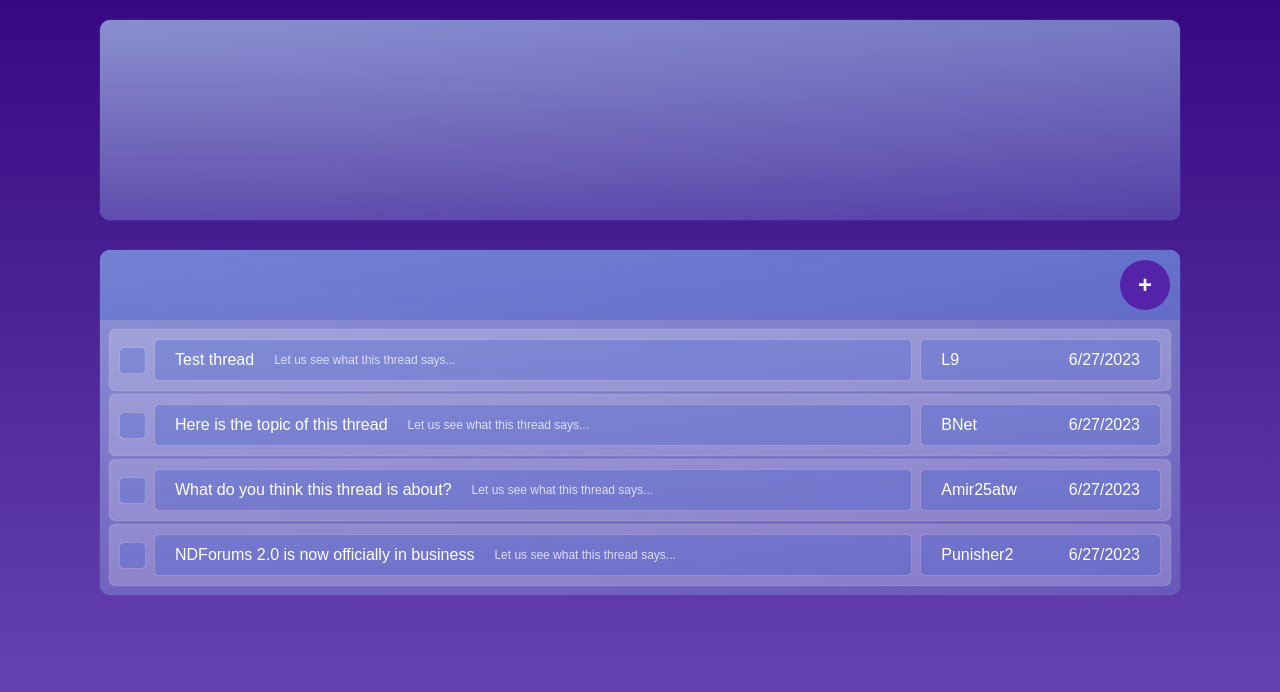
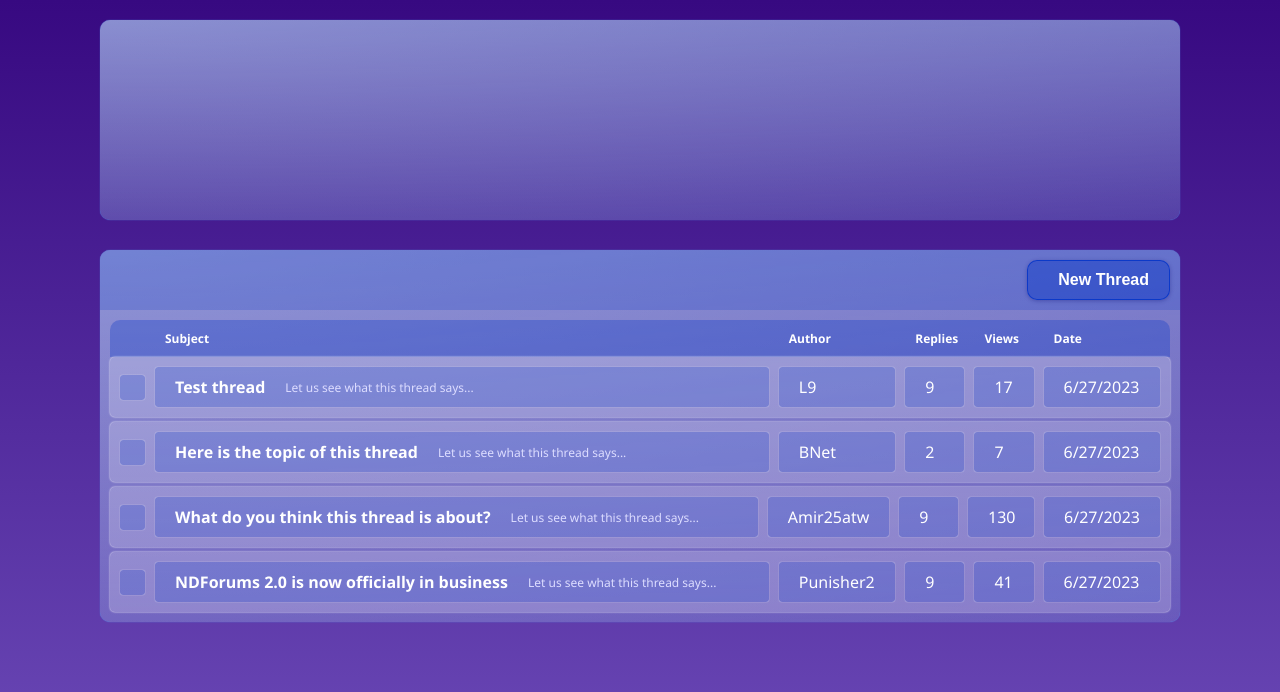
Before and after one commit to mbellman/ndf2, a React app: page / in a window 1280 px wide. Shown: the top 692 px of the page. Built offline with nearby package versions, Linux system fonts and the light colour scheme.

Commit message:
style/layout adjustments

```diff
--- a/src/App.scss
+++ b/src/App.scss
@@ -1,6 +1,6 @@
 body {
   margin: 0;
-  font-family: Arial, Helvetica, sans-serif;
+  font-family:'Segoe UI', Tahoma, Geneva, Verdana, sans-serif;
 }
 
 .app {
--- a/src/ForumPage.scss
+++ b/src/ForumPage.scss
@@ -27,22 +27,41 @@
 
   .create-button {
     align-items: center;
-    background-color: #52a;
+    background-color: rgba(0, 50, 200, 0.4);
     border: 0;
     justify-content: center;
-    border-radius: 50%;
+    border-radius: 10px;
+    box-shadow: 0 1px 4px 0 rgba(0,0,100,0.3);
+    border: 1px solid rgba(0, 50, 200, 0.8);
     color: #fff;
     cursor: pointer;
     display: flex;
-    font-size: 24px;
+    font-size: 16px;
     font-weight: bold;
-    height: 50px;
-    width: 50px;
+    padding: 10px 20px;
     transition: all 0.2s;
 
+    &::before {
+      content: '+';
+      margin-right: 10px;
+      transition: all 0.3s cubic-bezier(.29,2,.83,.67);
+      opacity: 0;
+      width: 0;
+    }
+
     &:hover {
-      background-color: #63b;
-      transform: rotate(90deg) scale(1.05);
+      background-color: rgba(0, 50, 200, 0.8);
+      transform: scale(1.05);
+
+      &::before {
+        transform: rotate(90deg);
+        opacity: 1;
+        width: 10px;
+      }
+    }
+
+    &:active {
+      transform: scale(1);
     }
   }
 }
--- a/src/ForumPage.tsx
+++ b/src/ForumPage.tsx
@@ -1,6 +1,6 @@
 import { PropsWithChildren } from 'react';
-import Thread from './forum-page/Thread';
-import { PostPreview } from './types';
+import { Thread, ThreadListColumns } from './forum-page/thread-list';
+import { BasicThread } from './types';
 import './ForumPage.scss';
 
 const Frame = ({ children }: PropsWithChildren) => {
@@ -23,7 +23,7 @@ const ForumHeader = () => {
 };
 
 const ForumBody = () => {
-  const threads: PostPreview[] = [
+  const threads: BasicThread[] = [
     {
       title: 'Test thread',
       message: 'Let us see what this thread says',
@@ -32,6 +32,7 @@ const ForumBody = () => {
         points: 105245
       },
       replies: 9,
+      views: 17,
       date: new Date()
     },
     {
@@ -41,7 +42,8 @@ const ForumBody = () => {
         name: 'BNet',
         points: 105245
       },
-      replies: 9,
+      replies: 2,
+      views: 7,
       date: new Date()
     },
     {
@@ -52,6 +54,7 @@ const ForumBody = () => {
         points: 105245
       },
       replies: 9,
+      views: 130,
       date: new Date()
     },
     {
@@ -62,6 +65,7 @@ const ForumBody = () => {
         points: 105245
       },
       replies: 9,
+      views: 41,
       date: new Date()
     }
   ]
@@ -71,10 +75,11 @@ const ForumBody = () => {
       <Frame>
         <div className="forum-body--options">
           <button className="create-button">
-            +
+            New Thread
           </button>
         </div>
         <div className="forum-body--threads">
+          <ThreadListColumns />
           {threads.map(thread => (
             <Thread thread={thread} />
           ))}
--- a/src/forum-page/Thread.tsx
+++ /dev/null
@@ -1,32 +0,0 @@
-import { PostPreview } from '../types';
-import './Thread.scss';
-
-interface ThreadProps {
-  thread: PostPreview;
-}
-
-const Thread = ({ thread }: ThreadProps) => {
-  return (
-    <div className="thread">
-      <div className="thread--icon-container">
-        <div className="thread--icon" />
-      </div>
-      <div className="thread--content-container">
-        <div className="thread--title">
-          {thread.title}
-        </div>
-        <div className="thread--message">
-          {thread.message}...
-        </div>
-      </div>
-      <div className="thread--meta-container">
-        <div className="thread--meta">
-          <span>{thread.author.name}</span>
-          <span>{thread.date.toLocaleDateString()}</span>
-        </div>
-      </div>
-    </div>
-  )
-};
-
-export default Thread;
--- a/src/forum-page/Thread.scss
+++ b/src/forum-page/thread-list.scss
@@ -14,7 +14,6 @@
   padding: 10px;
   margin: 0 0 5px;
   transition: all 0.2s;
-  height: 40px;
   display: flex;
   align-items: center;
   cursor: pointer;
@@ -25,20 +24,34 @@
     transform: translateX(5px);
   }
 
+  &--column {
+    display: flex;
+    background-color: rgba(0, 50, 200, 0.2);
+    align-items: center;
+    box-shadow: 0 0 1px 0 #fff;
+    border-radius: 3px;
+    height: 40px;
+    padding: 0 20px;
+    margin: 0 5px;
+
+    &:last-child {
+      margin-right: 0;
+    }
+  }
+
   &--icon {
     @include block-styles();
     width: 25px;
     height: 25px;
+    min-width: 25px;
+    margin-right: 5px;
   }
 
-  &--content {
-    &-container {
-      @include block-styles();
-      height: 40px;
-      width: 75%;
-      margin: 0 10px;
-      color: #fff;
-      padding: 0 20px;
+  &--detail {
+    color: #fff;
+
+    strong {
+      font-weight: 600;
     }
   }
 
@@ -49,10 +62,7 @@
   }
 
   &--meta {
-    @include block-styles();
     color: #fff;
-    height: 40px;
-    padding: 0 20px;
     justify-content: space-between;
 
     &-container {
@@ -64,3 +74,25 @@
     margin: 0;
   }
 }
+
+.thread-list-columns {
+  background-color: rgba(0, 50, 200, 0.3);
+  border-top-left-radius: 10px;
+  border-top-right-radius: 10px;
+  color: #fff;
+  display: flex;
+  padding: 10px;
+}
+
+.thread--heading {
+  margin: 0 5px;
+  padding: 0 30px 0 10px;
+  font-size: 12px;
+  font-weight: bold;
+  overflow: hidden;
+  cursor: default;
+
+  &:last-child {
+    margin-right: 0;
+  }
+}
--- /dev/null
+++ b/src/forum-page/thread-list.tsx
@@ -0,0 +1,55 @@
+import { BasicThread } from '../types';
+import './thread-list.scss';
+
+interface ThreadProps {
+  thread: BasicThread;
+}
+
+export const Thread = ({ thread }: ThreadProps) => {
+  return (
+    <div className="thread">
+      <div className="thread--icon" />
+      <div className="thread--column" style={{ width: '75%' }}>
+        <div className="thread--detail">
+          <strong>{thread.title}</strong>
+        </div>
+        <div className="thread--message">
+          {thread.message}...
+        </div>
+      </div>
+      <div className="thread--column" style={{ width: '10%' }}>
+        <div className="thread--detail">
+          <span>{thread.author.name}</span>
+        </div>
+      </div>
+      <div className="thread--column" style={{ width: '2.5%' }}>
+        <div className="thread--detail">
+          <span>{thread.replies}</span>
+        </div>
+      </div>
+      <div className="thread--column" style={{ width: '2.5%' }}>
+        <div className="thread--detail">
+          <span>{thread.views}</span>
+        </div>
+      </div>
+      <div className="thread--column" style={{ width: '10%'}}>
+        <div className="thread--detail">
+          <span>{thread.date.toLocaleDateString()}</span>
+        </div>
+      </div>
+    </div>
+  )
+};
+
+export const ThreadListColumns = () => {
+  return (
+    <div className="thread-list-columns">
+      <div style={{ width: '30px', minWidth: '30px' }}></div>
+      <div className="thread--heading" style={{ width: '75%' }}>Subject</div>
+      <div className="thread--heading" style={{ width: '10%' }}>Author</div>
+      <div className="thread--heading" style={{ width: '2.5%' }}>Replies</div>
+      <div className="thread--heading" style={{ width: '2.5%' }}>Views</div>
+      <div className="thread--heading" style={{ width: '10%' }}>Date</div>
+    </div>
+  )
+};
--- a/src/types.ts
+++ b/src/types.ts
@@ -3,10 +3,11 @@ export interface Author {
   points: number;
 }
 
-export interface PostPreview {
+export interface BasicThread {
   title: string;
   message: string;
   author: Author;
   replies: number;
+  views: number;
   date: Date;
 }
```
